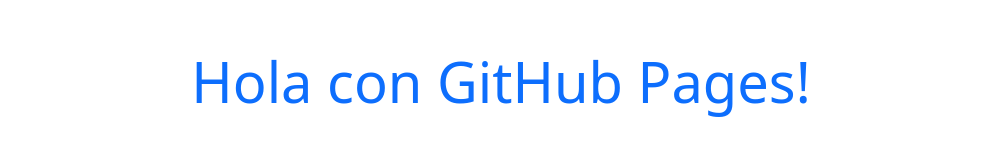
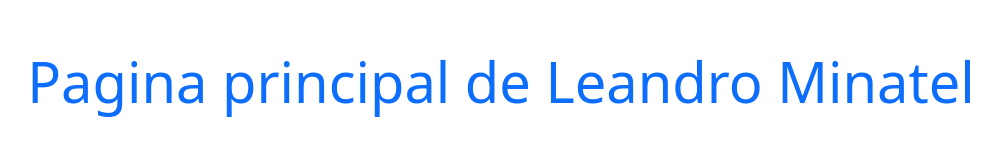
Before and after one commit to leandrominatel/leandrominatel.github.io, a plain HTML site: page index.html in a window 1280 px wide. Shown: the whole page, without its empty margins (139-1140 px from the left). Drawn offline with nearby package versions, Linux system fonts and the light colour scheme.

Commit message:
index.html

```diff
--- a/index.html
+++ b/index.html
@@ -8,6 +8,6 @@
       <title> Leandro Matias Minatel</title>
     </head>
     <body>
-        <h1 class="text-center mt-5 display-4 text-primary">Hola con GitHub Pages!</h1>
+        <h1 class="text-center mt-5 display-4 text-primary">Pagina principal de Leandro Minatel</h1>
     </body>
 </html>
```
